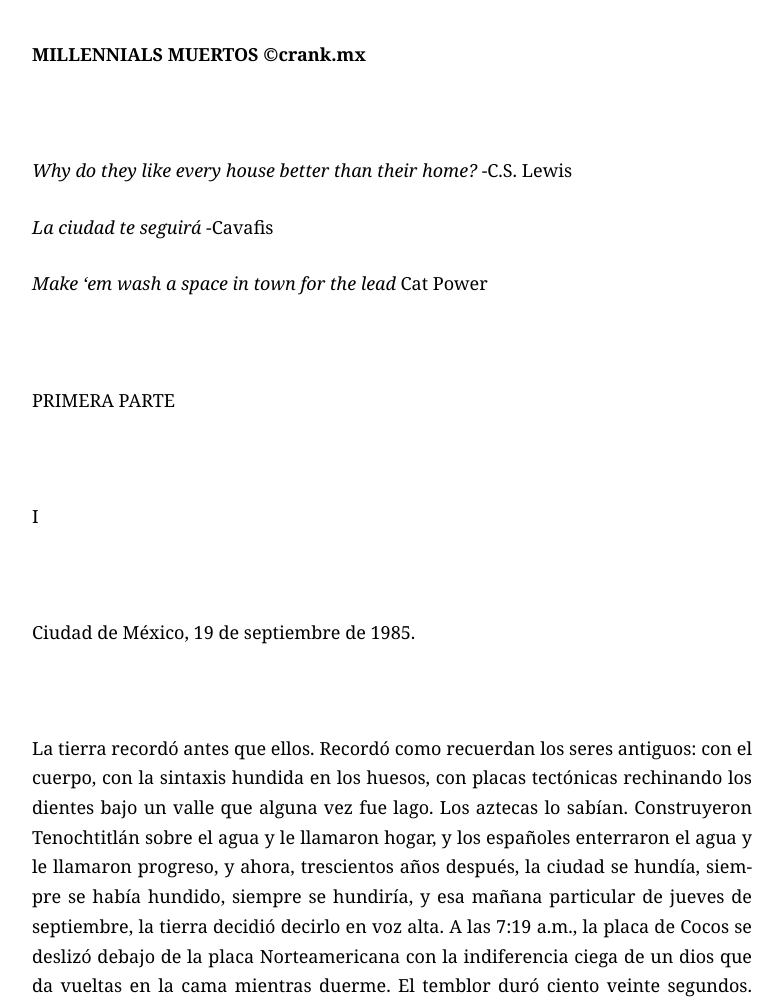
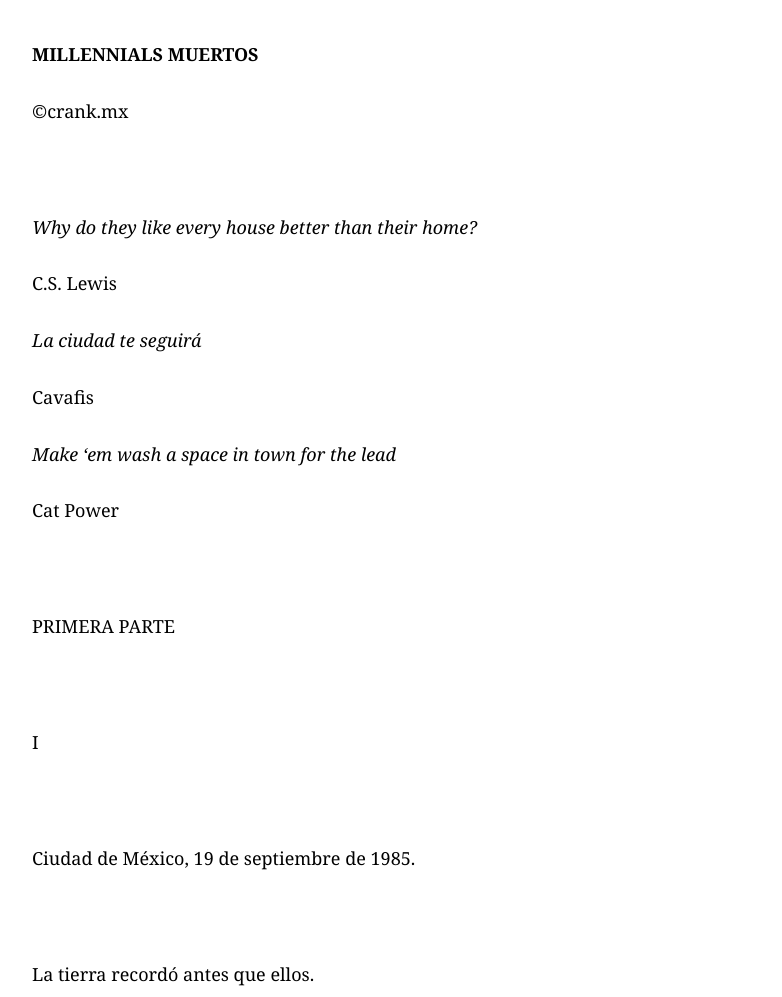
Before and after one commit to crank-svg/dead-millennials, a plain HTML site: page index.html in a window 1280 px wide. Shown: the top 997 px of the page, without its empty margins (248-1030 px from the left). Drawn offline with Linux system fonts and the light colour scheme.

Commit message:
Update index.html

```diff
--- a/index.html
+++ b/index.html
@@ -22,17 +22,17 @@ p {
 </style>
 <meta name="viewport" content="width=device-width, initial-scale=1">
 
-<p><strong>MILLENNIALS MUERTOS
-©crank.mx</strong></p>
+<p><strong>MILLENNIALS MUERTOS</strong></p>
+<p>©crank.mx</p>
 <br><br>
-						<p><em>Why do they like every house better than their home?</em>
-						-C.S. Lewis</p>
+						<p><em>Why do they like every house better than their home?</em></p>
+						<p>C.S. Lewis</p>
 
-						<p><em>La ciudad te seguirá</em>
-						-Cavafis</p>
+						<p><em>La ciudad te seguirá</em></p>
+						<p>Cavafis</p>
 
-						<p><em>Make ‘em wash a space in town for the lead</em>
-						Cat Power</p>
+						<p><em>Make ‘em wash a space in town for the lead</em></p>
+						<p>Cat Power</p>
 						</blockquote>
 
 <br><br>
@@ -43,11 +43,11 @@ p {
 <br><br>
 <p>Ciudad de México, 19 de septiembre de 1985.</p>
 <br><br>
-La tierra recordó antes que ellos.
-	Recordó como recuerdan los seres antiguos: con el cuerpo, con la sintaxis hundida en los huesos, con placas tectónicas rechinando los dientes bajo un valle que alguna vez fue lago. Los aztecas lo sabían. Construyeron Tenochtitlán sobre el agua y le llamaron hogar, y los españoles enterraron el agua y le llamaron progreso, y ahora, trescientos años después, la ciudad se hundía, siempre se había hundido, siempre se hundiría, y esa mañana particular de jueves de septiembre, la tierra decidió decirlo en voz alta.
+<p>La tierra recordó antes que ellos.</p>
+	<p>Recordó como recuerdan los seres antiguos: con el cuerpo, con la sintaxis hundida en los huesos, con placas tectónicas rechinando los dientes bajo un valle que alguna vez fue lago. Los aztecas lo sabían. Construyeron Tenochtitlán sobre el agua y le llamaron hogar, y los españoles enterraron el agua y le llamaron progreso, y ahora, trescientos años después, la ciudad se hundía, siempre se había hundido, siempre se hundiría, y esa mañana particular de jueves de septiembre, la tierra decidió decirlo en voz alta.
 	A las 7:19 a.m., la placa de Cocos se deslizó debajo de la placa Norteamericana con la indiferencia ciega de un dios que da vueltas en la cama mientras duerme.
-	El temblor duró ciento veinte segundos. Dos minutos durante los cuales la ciudad —esa metrópolis imposible, extendida y contradictoria en ese momento de la historia de más de catorce millones de almas— se dobló, se meció, se rompió y cayó. Dos minutos durante los cuales los hospitales colapsaron sobre los enfermos, las escuelas sobre los jóvenes, las torres de departamentos sobre los que aún dormían. El Hotel Regis se desmoronó. El edificio Nuevo León, en Tlatelolco, se plegó sobre sí mismo como un acordeón de papel, piso tras piso tras piso, comprimiendo vidas hasta convertirlas en estrato geológico. Murieron más de diez mil personas —esa es la cifra oficial, que todos saben es una mentira calibrada para la conveniencia política.
-	Pero esta novela no empieza con los muertos.
-	Empieza con los que estaban a punto de nacer. (1)
-
+	El temblor duró ciento veinte segundos. Dos minutos durante los cuales la ciudad —esa metrópolis imposible, extendida y contradictoria en ese momento de la historia de más de catorce millones de almas— se dobló, se meció, se rompió y cayó. Dos minutos durante los cuales los hospitales colapsaron sobre los enfermos, las escuelas sobre los jóvenes, las torres de departamentos sobre los que aún dormían. El Hotel Regis se desmoronó. El edificio Nuevo León, en Tlatelolco, se plegó sobre sí mismo como un acordeón de papel, piso tras piso tras piso, comprimiendo vidas hasta convertirlas en estrato geológico. Murieron más de diez mil personas —esa es la cifra oficial, que todos saben es una mentira calibrada para la conveniencia política.</p>
+	<p>Pero esta novela no empieza con los muertos.</p>
+	<p>Empieza con los que estaban a punto de nacer.(1)</p>
+<br>
 (1) El narrador, que lleva meses hurgando en los archivos del 85, ha aprendido una cosa: los muertos no se cuentan con estadísticas. Se cuentan con los vivos que quedan. Por eso esta novela no empieza con los cadáveres bajo el Regis. Empieza con las vidas que flotaban en el líquido amniótico esa mañana, escuchando el temblor a través de la pared del vientre, registrando en algún lugar profundo de su memoria celular la frecuencia exacta de un mundo que se rompe. Esa frecuencia, décadas después, seguirá sonando en los huesos de los que nacieron del escombro. Y ellos, sin saberlo, pasarán la vida tratando de traducirla. Eso no es una metáfora. Es geología. La memoria del terremoto se incoa en el cuerpo como el mercurio en el pescado: no se ve, pero ahí está. Y los que estábamos por nacer ese día la llevamos dentro. El narrador no está exento. Por eso escribe con las manos temblando. Por eso a veces las mayúsculas se desalinean. Por eso esta nota al pie no es una digresión, sino un temblor, una pausa que dura ciento veinte segundos. El único testimonio fiable de lo que esta novela intenta decir: que el origen no es un lugar sino un temblor. Y que el narrador, aunque parezca invisible, aquí está.
```
